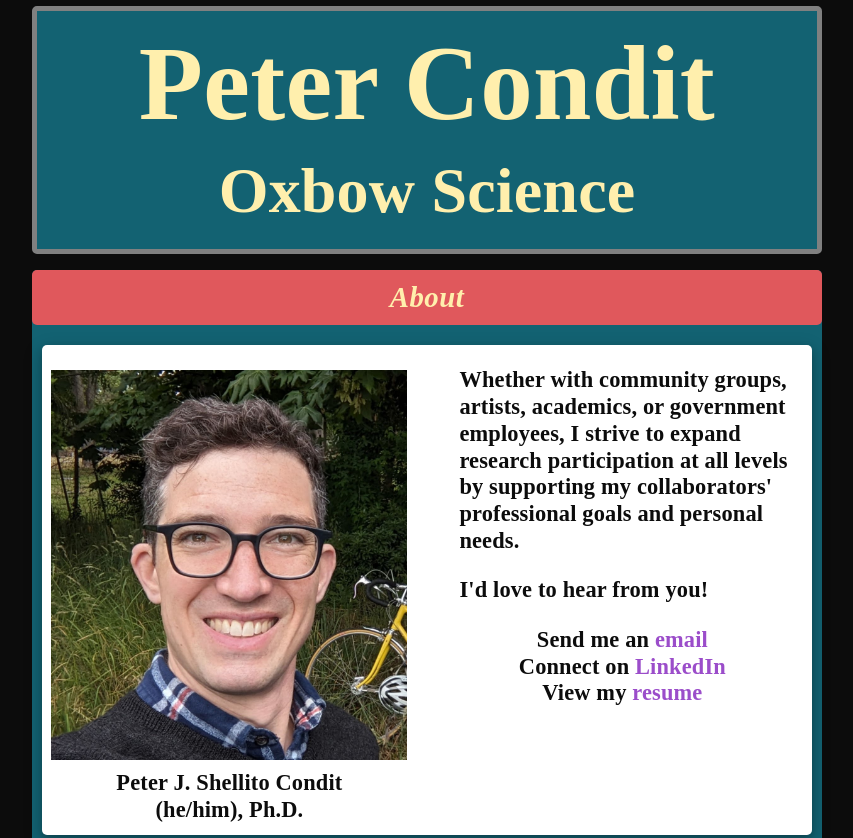
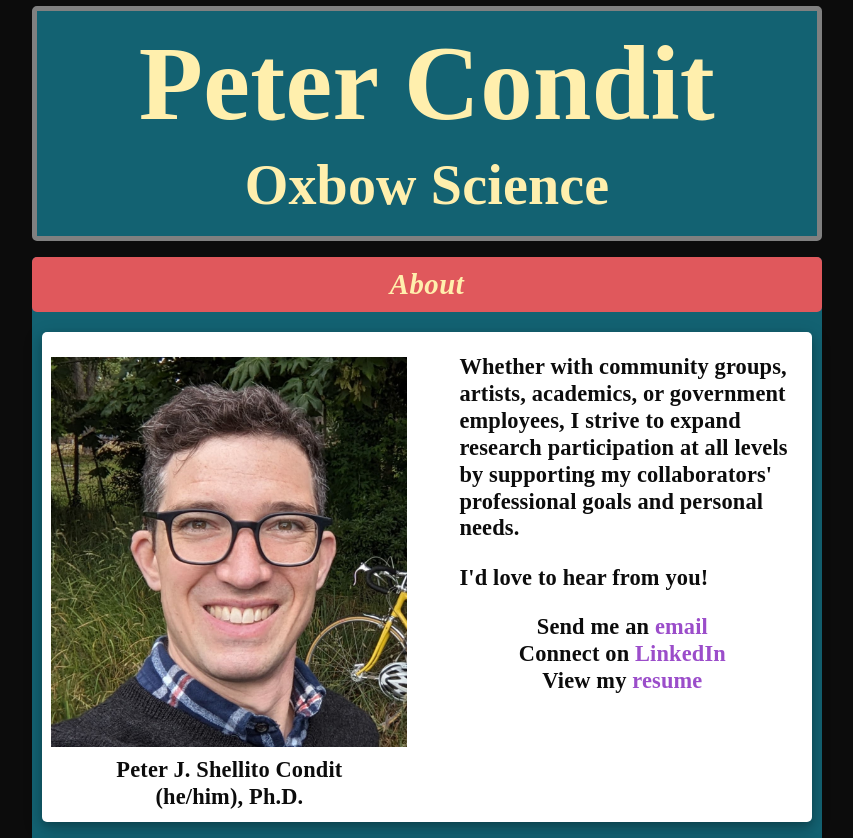
Before and after one commit to pshellito/peter-condit-website, a plain HTML site: page index.html in a window 1280 px wide. Shown: the top 838 px of the page, without its empty margins (213-1066 px from the left). Drawn offline with Linux system fonts and the light colour scheme; a web font is replaced by a local one.

Commit message:
shrink tagline

```diff
--- a/style.css
+++ b/style.css
@@ -1250,7 +1250,7 @@
   padding: 0em 0em 0.2em 0em;
 }
 .tagline {
-  font-size: 8vw;
+  font-size: 7vw;
   margin-top: 0.1em;
   margin-bottom: 0.3em;
 }
@@ -1261,6 +1261,6 @@
     font-size: 10.5rem;
   }
   .tagline {
-    font-size: 6.4rem;
+    font-size: 5.6rem;
   }
 }
```
